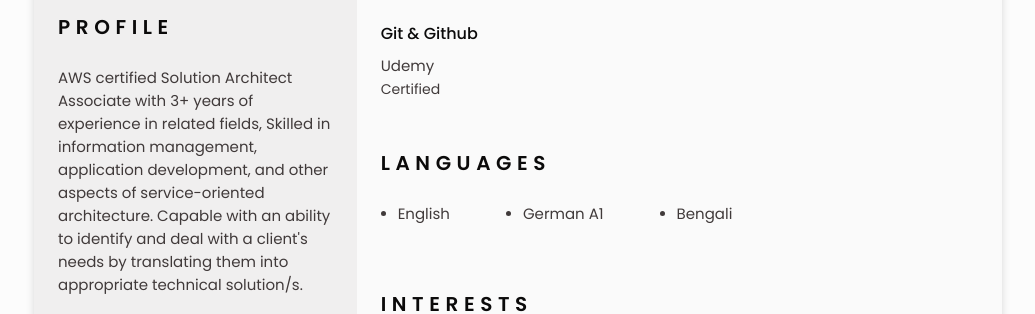
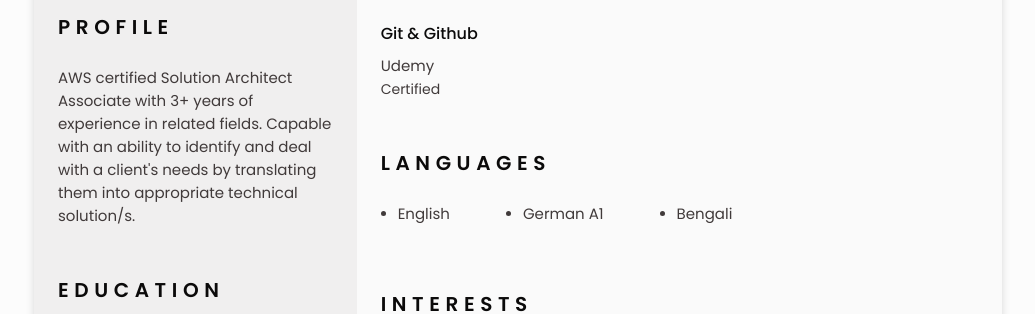
Before and after one commit to hasan-razibul/MyWebsitetoAWS_S3-pipeline, a plain HTML site: page index.html in a window 1280 px wide. Shown: the part 642-956 px from the top of the page, without its empty margins (122-1157 px from the left). Drawn offline with nearby package versions, Linux system fonts and the light colour scheme; files that its build step writes are made by us from their sources.

Commit message:
updated CV PDF

```diff
--- a/index.html
+++ b/index.html
@@ -10,7 +10,7 @@
         <!--========== CSS ==========-->
         <link rel="stylesheet" href="assets/css/styles.css">
 
-        <title>Responsive resume cv</title>
+        <title>Razibul Hasan</title>
     </head>
     <body>
         <!--========== HEADER ==========-->
@@ -122,7 +122,7 @@
                     <!--========== PROFILE ==========-->
                     <section class="profile section" id="profile">
                         <h2 class="section-title">Profile</h2>
-                        <p class="profile__description">AWS certified Solution Architect Associate with 3+ years of experience in related fields, Skilled in information management, application development, and other aspects of service-oriented architecture. Capable with an ability to identify and deal with a client's needs by translating them into appropriate technical solution/s.</p>
+                        <p class="profile__description">AWS certified Solution Architect Associate with 3+ years of experience in related fields. Capable with an ability to identify and deal with a client's needs by translating them into appropriate technical solution/s.</p>
                     </section>
 
                     <!--========== EDUCATION ==========-->
```
Also changed, not shown: 1 other file.
